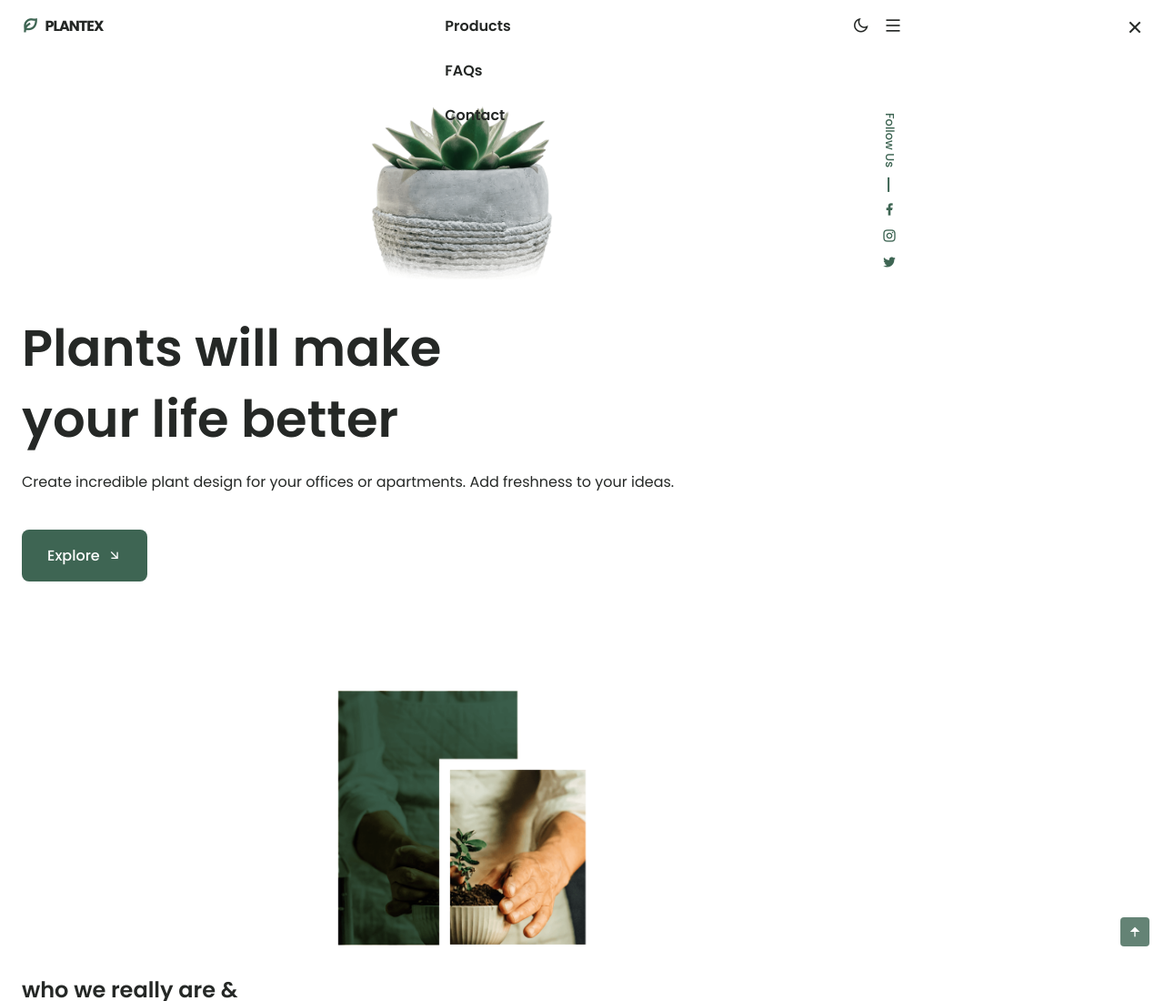
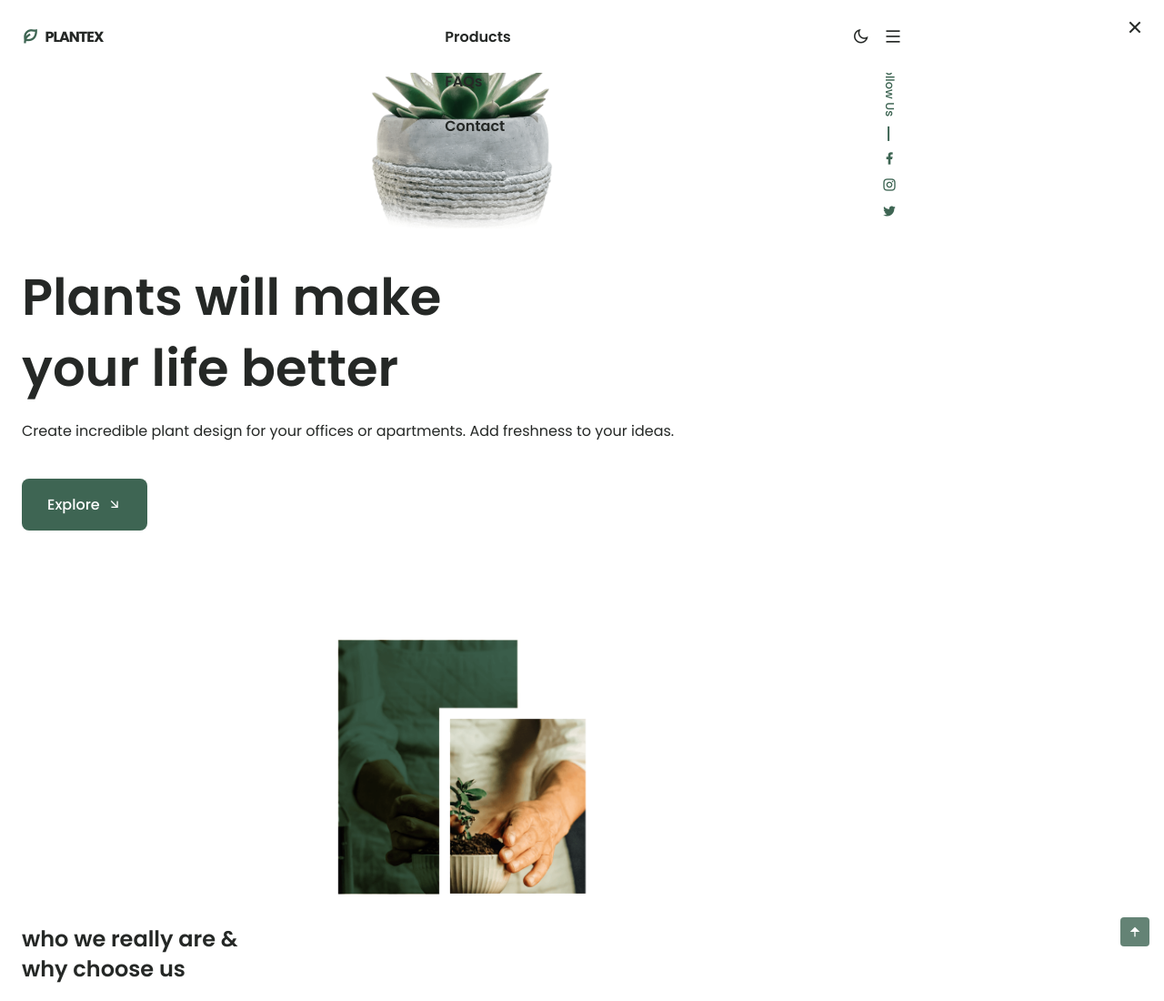
Before and after one commit to timokonkwo/Plantex, a plain HTML site: page index.html in a window 1280 px wide. Shown: the top 1100 px of the page at 91% size. Drawn offline with nearby package versions, Linux system fonts and the light colour scheme.

Commit message:
media queries

```diff
--- a/assets/css/styles.css
+++ b/assets/css/styles.css
@@ -964,11 +964,21 @@ the website, in dark theme
         justify-content: center;
         column-gap: 5rem;
     }
-
     .footer__subscribe {
         width: 400px;
     }
 }
 
+@media screen and (min-width: 767px) {
+    body {
+        margin: 0;
+    }
+
+    .nav {
+        height: calc(var(--header-height) + 1.5rem);
+        column-gap: 3rem;
+    }
+}
+
 
 /* For large devices */
```
